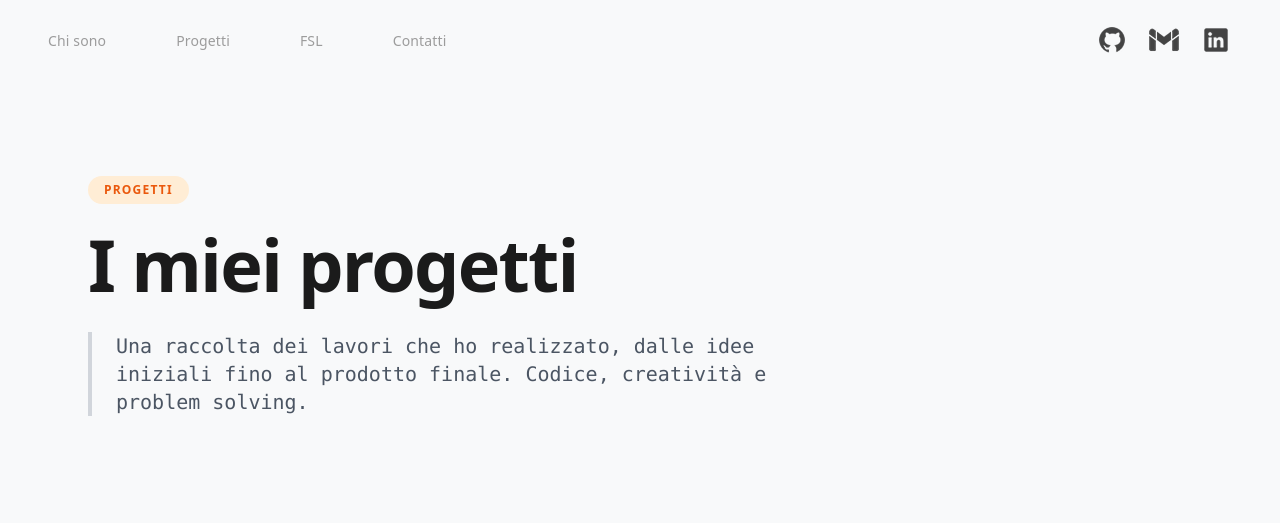
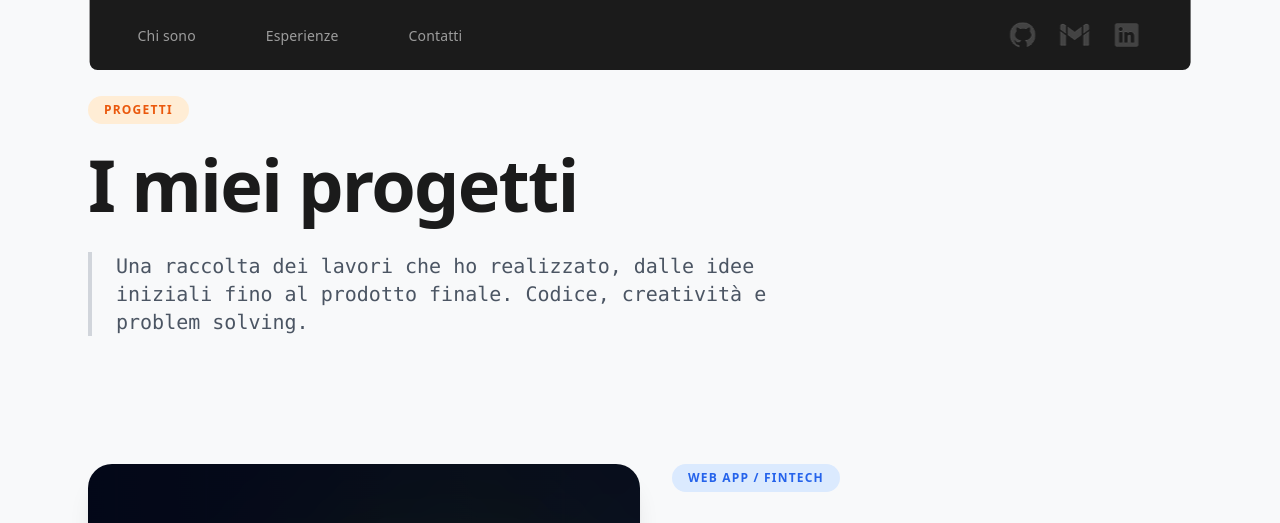
Before and after one commit to FrancescoScanni/francesco-scanni-portfolio, a PHP site: page /components/desktop/projects.php in a window 1280 px wide. Shown: the top 523 px of the page. Run offline with PHP 8.4, Linux system fonts and the light colour scheme; some libraries are stand-ins or nearby versions.

Commit message:
Data rendering

```diff
--- a/app/components/desktop/elements/projJSON.json
+++ b/app/components/desktop/elements/projJSON.json
@@ -2,38 +2,79 @@
   "progetti": [
     {
       "id": 1,
+      "titolo": "KVault",
+      "categoria": "Web App / FinTech",
+      "tag_colore": "emerald",
+      "descrizione": "Digital personal finance tracker per il monitoraggio di entrate e uscite. Supporta la gestione di portafogli virtuali e l'impostazione di soglie critiche di budget con alert dinamici.",
+      "immagine_url": "elements/banners/kvault.png",
+      "progetto_url": "https://kvault.kesug.com",
+      "repo_url": "https://github.com/FrancescoScanni/KVault.git",
+      "layout_invertito": false
+    },
+    {
+      "id": 2,
       "titolo": "Sky Go",
       "categoria": "Web App / PHP",
       "tag_colore": "blue",
       "descrizione": "Un simulatore per la prenotazione di voli sviluppato in PHP e MySQL, containerizzato con Docker. Il sistema integra avanzate funzionalità di ricerca e il filtraggio dinamico degli aeroporti.",
       "immagine_url": "https://images.unsplash.com/photo-1436491865332-7a61a109cc05?auto=format&fit=crop&q=80&w=1000",
-      "immagine_alt": "Sky Go App",
       "progetto_url": "https://skygo.kesug.com",
-      "repo_url": "https://github.com/FrancescoScanni/Sky-Go.git",
-      "layout_invertito": false
-    },
-    {
-      "id": 2,
-      "titolo": "Orme nel silenzio",
-      "categoria": "Documentario",
-      "tag_colore": "emerald",
-      "descrizione": "Progetto di ricerca storica, mostra e produzione documentaristica audiovisiva per la conservazione della memoria della Shoah, presentato in un evento dedicato.",
-      "immagine_url": "https://images.unsplash.com/photo-1440407876336-62333a6f010f?auto=format&fit=crop&q=80&w=1000",
-      "immagine_alt": "Orme nel silenzio",
-      "progetto_url": "#",
       "repo_url": "https://github.com/FrancescoScanni/Sky-Go.git",
       "layout_invertito": true
     },
     {
       "id": 3,
-      "titolo": "Mobile Photography",
-      "categoria": "Fotografia",
-      "tag_colore": "purple",
-      "descrizione": "Collezione di scatti urbani e reportage realizzati interamente tramite dispositivi mobile. Focus sull'autenticità visiva e sulla composizione istantanea.",
-      "immagine_url": "https://images.unsplash.com/photo-1516961642265-531546e84af2?auto=format&fit=crop&q=80&w=1000",
-      "immagine_alt": "Mobile Photography",
+      "titolo": "UDebate",
+      "categoria": "AI / Social Platforms",
+      "tag_colore": "violet",
+      "descrizione": "Piattaforma social AI-driven concepita per stimolare il dibattito costruttivo sui trend giornalieri, integrando sistemi avanzati di tracciamento dei feedback e analisi delle opinioni.",
+      "immagine_url": "elements/banners/udeb.png",
       "progetto_url": "#",
-      "repo_url": "https://github.com/FrancescoScanni/Sky-Go.git",
+      "repo_url": "https://github.com/FrancescoScanni/UDebate.git",
+      "layout_invertito": false
+    },
+    {
+      "id": 4,
+      "titolo": "EduLift",
+      "categoria": "AI / EdTech",
+      "tag_colore": "rose",
+      "descrizione": "Assistente didattico intelligente basato su IA, progettato per supportare l'apprendimento inclusivo di ragazzi con DSA (dislessia, discalculia e disgrafia) tramite percorsi e interfacce personalizzate.",
+      "immagine_url": "elements\\banners\\edu.png",
+      "progetto_url": "https://francescoscanni.github.io/EduLift/",
+      "repo_url": "https://github.com/FrancescoScanni/EduLift.git",
+      "layout_invertito": true
+    },
+    {
+      "id": 5,
+      "titolo": "CineScope",
+      "categoria": "Web App / PHP",
+      "tag_colore": "amber",
+      "descrizione": "Applicazione web full-stack in PHP dedicata alla critica cinematografica, dotata di un sistema nativo di voting, gestione delle recensioni e interazione dinamica con i contenuti.",
+      "immagine_url": "https://images.unsplash.com/photo-1489599849927-2ee91cede3ba?auto=format&fit=crop&q=80&w=1000",
+      "progetto_url": "https://cinescope.unaux.com/",
+      "repo_url": "https://github.com/FrancescoScanni/Film-Review-App.git",
+      "layout_invertito": false
+    },
+    {
+      "id": 6,
+      "titolo": "Cyber Hack Jump",
+      "categoria": "Game Dev / Desktop",
+      "tag_colore": "cyan",
+      "descrizione": "Arcade game desktop con controlli da tastiera ambientato in un ecosistema cyberpunk. Logica incentrata sulla sopravvivenza a minacce informatiche e ottimizzazione del punteggio in tempo reale.",
+      "immagine_url": "elements\\banners\\chj.png",
+      "progetto_url": "https://francescoscanni.github.io/Cyber-Hack-Jump/",
+      "repo_url": "https://github.com/FrancescoScanni/Cyber-Hack-Jump.git",
+      "layout_invertito": true
+    },
+    {
+      "id": 7,
+      "titolo": "Whack a Capibara",
+      "categoria": "Game Dev / Web",
+      "tag_colore": "orange",
+      "descrizione": "Rivisitazione interattiva e interamente responsive del classico 'Whack-a-Mole'. Sviluppato con un focus mirato sulla gestione degli eventi DOM e sulla fluidità delle animazioni cross-device.",
+      "immagine_url": "elements\\banners\\capi.png",
+      "progetto_url": "https://francescoscanni.github.io/Whack-a-Capibara/",
+      "repo_url": "https://github.com/FrancescoScanni/Whack-a-Capibara.git",
       "layout_invertito": false
     }
   ]
--- a/app/components/desktop/elements/project.php
+++ b/app/components/desktop/elements/project.php
@@ -0,0 +1,68 @@
+<?php
+    $footer='<footer class="w-full bg-[#1B1B1B] border-t border-[#222222] py-6 lg:py-8 flex flex-col justify-center items-center gap-1 z-10">
+                <!--FOOTER-->
+                <p class="text-[#9C9C9C] text-center text-[13px] lg:text-[14px] font-normal tracking-wider ibm transition-colors duration-300 hover:text-white cursor-default">
+                    © Francesco Scanni
+                </p>
+                <p class="text-[#666666] text-center text-[10px] lg:text-[12px] font-normal tracking-wider ibm">
+                    Last update 08/2025
+                </p>
+            </footer>';
+
+    $header = '<div class="header w-full h-[70px] bg-[#1B1B1B] flex justify-between items-center px-6 z-40 lg:fixed lg:top-0 lg:left-1/2 lg:-translate-x-1/2 lg:w-[86%] lg:max-w-7xl lg:rounded-b-[8px] lg:px-12">
+                            <div class="pfpCircle bg-[#080808] w-[45px] h-[45px] flex justify-center items-center rounded-full active:scale-[1.1] transition-transform duration-300 lg:hidden">
+                        <a href="#"><img src="static/media/images/logo.png" class="pfp w-[24px] h-[24px]" alt="pfp"></a>
+                    </div>
+                    <div class="relative flex justify-end lg:hidden">
+                        <div id="menuBox" class="menuBox flex flex-col justify-between items-end w-[30px] h-[24px] cursor-pointer z-50">
+                            <div class="bar bar1 w-full h-[3px] bg-white rounded transition-all duration-300"></div>
+                            <div class="bar bar2 w-full h-[3px] bg-white rounded transition-all duration-300"></div>
+                            <div class="bar bar3 w-full h-[3px] bg-white rounded transition-all duration-300"></div>
+                        </div>
+
+                        <nav id="menu" class="gap-[20px] fixed w-full left-0 top-[70px] p-6 hidden flex-col h-[calc(100vh-70px)] bg-gradient-to-b from-[#080808] to-[#111111] z-40 shadow-2xl">
+                            <div class="redirItem flex items-center justify-between">
+                                <a href="#features"><p class="text-[#9C9C9C] raleway text-[24px] font-extrabold">Progetti</p></a>
+                                <div class="social flex gap-[15px]">
+                                    <a href="https://github.com/FrancescoScanni"><img src="../../static/media/images/GitHub.png" alt="GitHub"></a>
+                                    <a href="https://instagram.com/francesco.scanni_"><img src="../../static/media/images/Gmail.png" alt="Gmail"></a>
+                                    <a href="https://www.linkedin.com/in/francesco-scanni-441605351/"><img src="../../static/media/images/LinkedIn.png" alt="LinkedIn"></a>
+                                </div>
+                            </div>
+
+                            <div class="redirItem flex items-center mt-2">
+                                <a href="#features"><p class="text-[#9C9C9C] raleway text-[24px] font-extrabold">Articoli</p></a>
+                            </div>
+
+                            <div class="redirItem flex items-center mt-2">
+                                <a href="#features"><p class="text-[#9C9C9C] raleway text-[24px] font-extrabold">Feedback</p></a>
+                            </div>
+                        </nav>
+                    </div>
+
+                    <div class="hidden lg:flex lg:gap-[50px] xl:gap-[70px] items-center">
+                        <a href="../../../index.html" onclick="scrollWithOffset(event, \'mySection\')"><p class="text-[#9C9C9C] hover:text-white transition-colors ibm text-[14px] tracking-[0.14px]">Chi sono</p></a>
+                        <a href="../pcto/pcto.html"><p class="text-[#9C9C9C] hover:text-white transition-colors ibm text-[14px] tracking-[0.14px]">Esperienze</p></a>
+                        <a href="../../pcto/pcto.html"><p class="text-[#9C9C9C] hover:text-white transition-colors ibm text-[14px] tracking-[0.14px]">Contatti</p></a>
+                    </div>
+                    <div class="hidden lg:flex lg:gap-[20px] items-center">
+                        <a href="https://github.com/FrancescoScanni" class="hover:scale-110 transition-transform duration-200"><img src="static/media/images/GitHub.png" alt="GitHub"></a>
+                        <a href="https://instagram.com/francesco.scanni_" class="hover:scale-110 transition-transform duration-200"><img src="static/media/images/Gmail.png" alt="Gmail"></a>
+                        <a href="https://www.linkedin.com/in/francesco-scanni-441605351/" class="hover:scale-110 transition-transform duration-200"><img src="static/media/images/LinkedIn.png" alt="LinkedIn"></a>
+                    </div>
+    </div>';
+    $info='<section class="max-w-6xl mx-auto px-6 pt-18 pb-20 md:pt-24 md:pb-32">
+                <div class="max-w-3xl">
+                    <span class="text-orange-600 bg-orange-100 font-bold text-xs px-4 py-1.5 rounded-full uppercase tracking-widest mb-6 inline-block">
+                        Progetti
+                    </span>
+                    <h1 class="text-5xl md:text-7xl font-extrabold mb-8 leading-tight tracking-tight text-[#1B1B1B]">
+                        I miei progetti
+                    </h1>
+                    <p class="font-mono text-gray-600 text-lg md:text-xl leading-relaxed border-l-4 border-gray-300 pl-6">
+                        Una raccolta dei lavori che ho realizzato, dalle idee iniziali fino al prodotto finale. Codice, creatività e problem solving.
+                    </p>
+                </div>
+            </section>';
+
+?>
--- a/app/components/desktop/projects.php
+++ b/app/components/desktop/projects.php
@@ -1,4 +1,5 @@
 <?php
+    include_once("elements/project.php");
     $json=file_get_contents("elements/projJSON.json");
     $projects = json_decode($json, true);
 ?>
@@ -13,25 +14,13 @@
 </head>
 <body class="bg-[#F8F9FA] antialiased font-sans text-gray-900">
 
-    <header data-include="../header.html" class="w-full py-6 px-6 md:px-12 flex justify-between items-center max-w-7xl mx-auto">
-    </header>
+    <?php echo $header; ?>
 
-    <section class="max-w-6xl mx-auto px-6 pt-16 pb-20 md:pt-24 md:pb-32">
-        <div class="max-w-3xl">
-            <span class="text-orange-600 bg-orange-100 font-bold text-xs px-4 py-1.5 rounded-full uppercase tracking-widest mb-6 inline-block">
-                Progetti
-            </span>
-            <h1 class="text-5xl md:text-7xl font-extrabold mb-8 leading-tight tracking-tight text-[#1B1B1B]">
-                I miei progetti
-            </h1>
-            <p class="font-mono text-gray-600 text-lg md:text-xl leading-relaxed border-l-4 border-gray-300 pl-6">
-                Una raccolta dei lavori che ho realizzato, dalle idee iniziali fino al prodotto finale. Codice, creatività e problem solving.
-            </p>
-        </div>
-    </section>
+    <?php echo $info; ?>
 
     <main class="max-w-6xl mx-auto px-6 pb-32 space-y-32">
 
+        <!--Rendering data from JSON file-->
         <?php
             $layout_inv = false;
             foreach($projects['progetti'] as $proj){
@@ -79,6 +68,9 @@
             }
         ?>
     </main>
+    <?php
+        echo $footer;
+    ?>
     <script src="../../component_loader.js"></script>
 </body>
 </html>
```
Also changed, not shown: app/components/desktop/proj.html (deleted, +0 -42 lines), app/components/desktop/elements/banners/capi.png (added), app/components/desktop/elements/banners/chj.png (added), app/components/desktop/elements/banners/edu.png (added), app/components/desktop/elements/banners/kvault.png (added), app/components/desktop/elements/banners/udeb.png (added).
